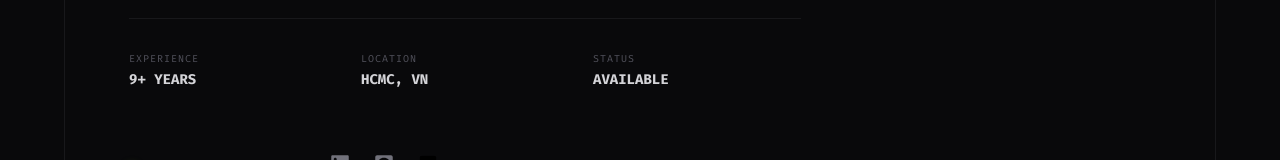
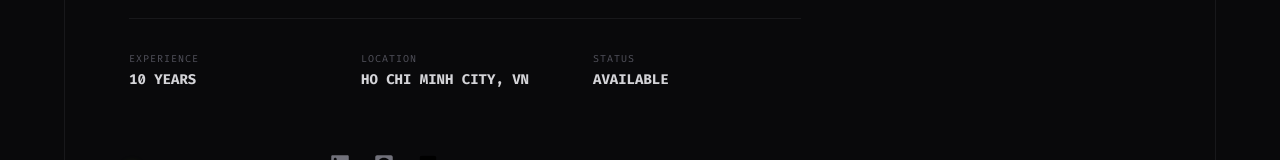
Before and after one commit to huongdevvn/huongnguyen.me, a Next.js app: page / in a window 1280 px wide. Shown: the part 513-673 px from the top of the page. Built offline with nearby package versions, Linux system fonts and the light colour scheme.

Commit message:
feat: update

```diff
--- a/src/features/portfolio/components/about.tsx
+++ b/src/features/portfolio/components/about.tsx
@@ -26,12 +26,12 @@ const About = forwardRef<HTMLDivElement>((props, ref) => {
           <div className="grid grid-cols-2 md:grid-cols-3 gap-6 pt-8 border-t border-zinc-300 dark:border-zinc-900">
             <div>
               <p className="text-zinc-400 dark:text-zinc-600 text-[10px] uppercase tracking-widest mb-1">Experience</p>
-              <p className="text-zinc-900 dark:text-zinc-300 font-primary text-sm uppercase font-bold">9+ Years</p>
+              <p className="text-zinc-900 dark:text-zinc-300 font-primary text-sm uppercase font-bold">10 Years</p>
             </div>
 
             <div>
               <p className="text-zinc-400 dark:text-zinc-600 text-[10px] uppercase tracking-widest mb-1">Location</p>
-              <p className="text-zinc-900 dark:text-zinc-300 font-primary text-sm uppercase font-bold">HCMC, VN</p>
+              <p className="text-zinc-900 dark:text-zinc-300 font-primary text-sm uppercase font-bold">Ho Chi Minh City, VN</p>
             </div>
             <div>
               <p className="text-zinc-400 dark:text-zinc-600 text-[10px] uppercase tracking-widest mb-1">Status</p>
```
